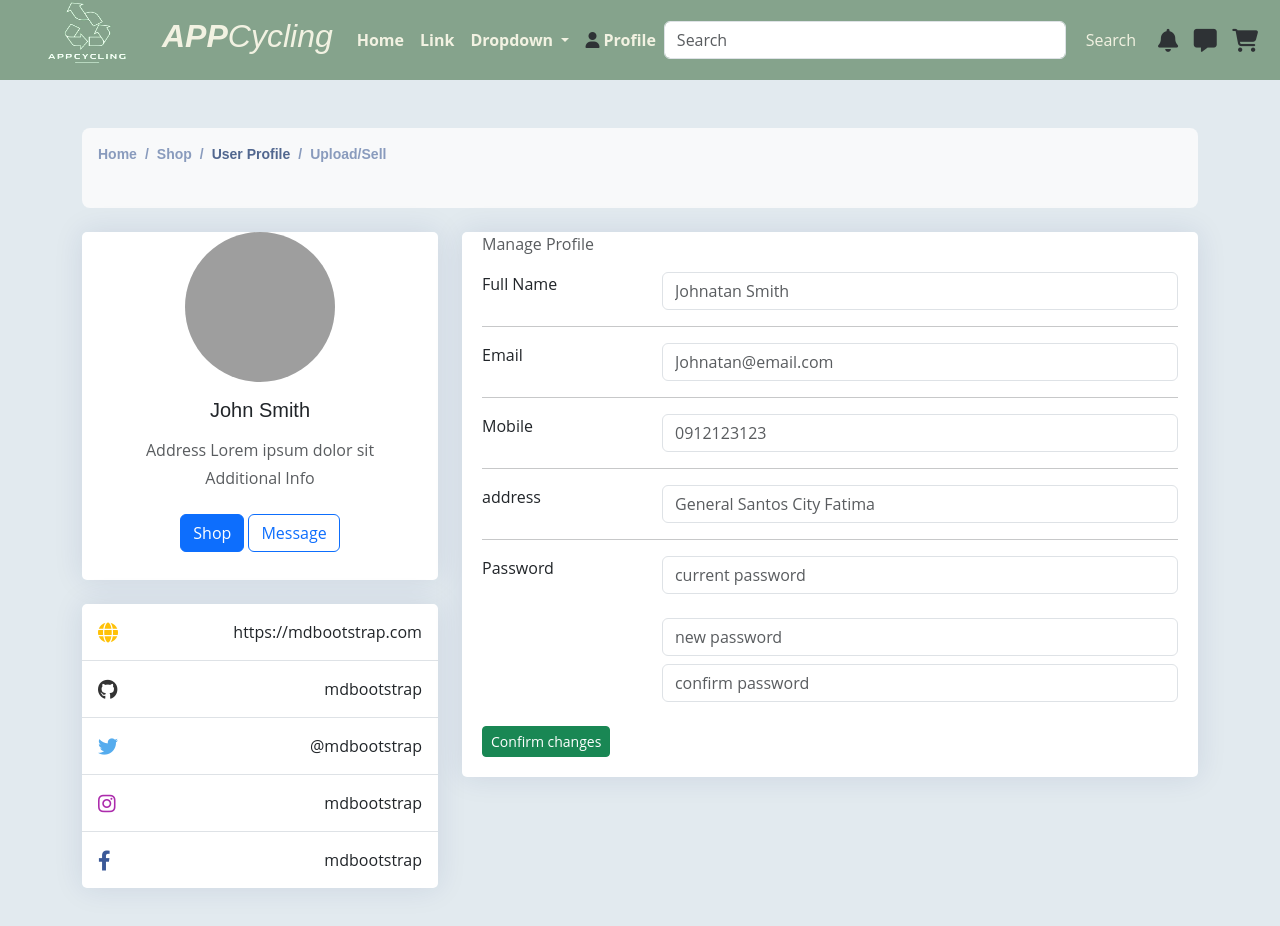
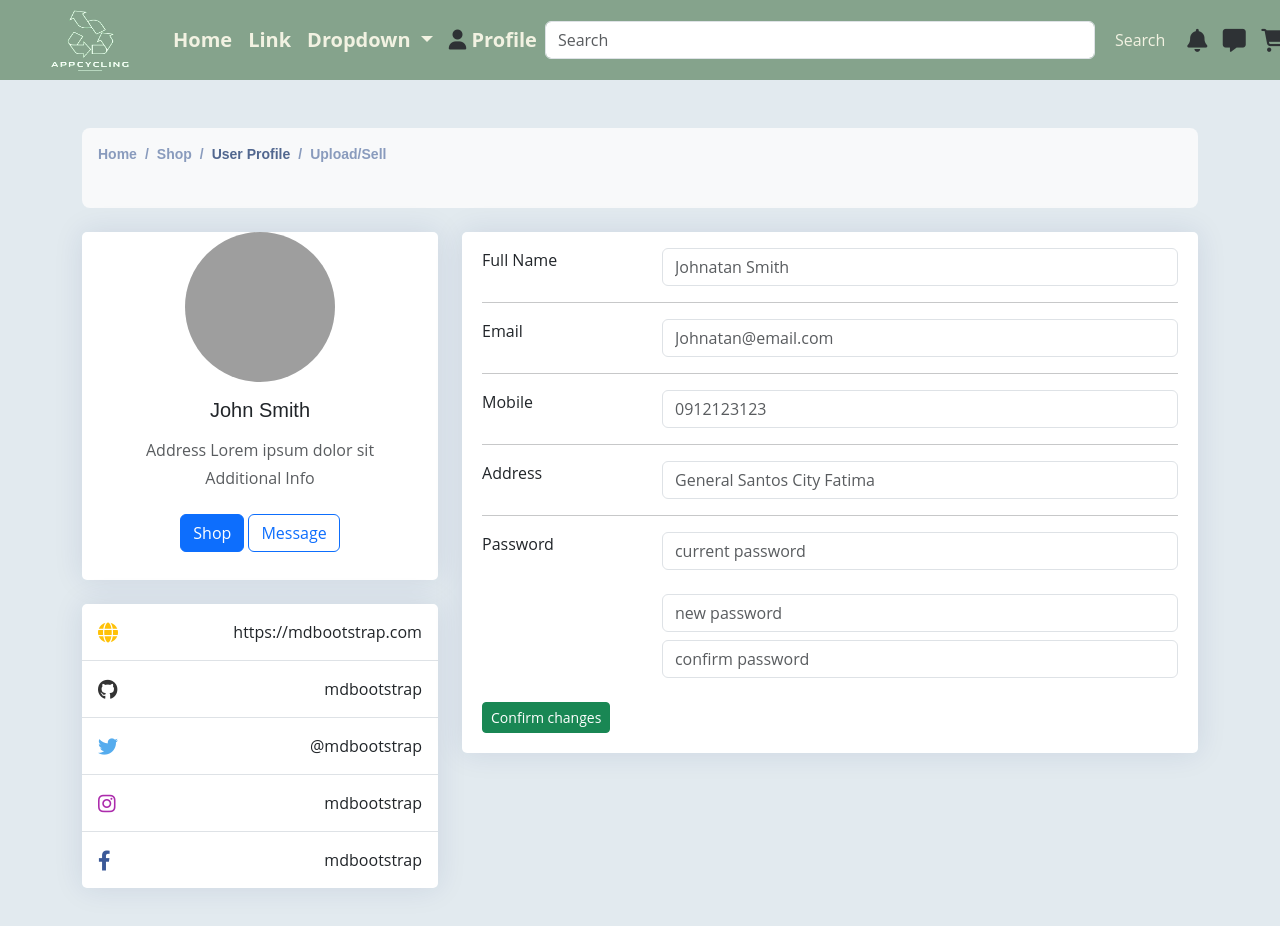
Before and after one commit to ktldsm27/Capstone-1-24-24, a plain HTML site: page CapstoneV4-1/personal_info.html in a window 1280 px wide. Drawn offline with nearby package versions, Linux system fonts and the light colour scheme; grey boxes are pictures that could not be loaded.

Commit message:
recent changes
adjusted margins, removed unnecessary details

```diff
--- a/CapstoneV4-1/personal_info.html
+++ b/CapstoneV4-1/personal_info.html
@@ -27,11 +27,10 @@
 <nav class="navbar navbar-expand-lg">
   <div class="container-fluid z-3 d-flex align-middle justify-content-center" >
       <!-- logo -->
-      <div class=" navbar-brand position absolute " href="#">
-      <!-- logo -->
-      <img class="logo pt-lg-4 pt-md-0" src="logo.png" alt="logo" style="margin-top:-30px;">
-      <h2 class="collapse navbar-collapse" id="navbarSupportedContent"><em><strong>APP</strong></em><em>Cycling</em></h2>
-      </div>
+      <div class="navbar-brand position-absolute" href="#" style="left: 0; margin-left: 15px;">
+        <!-- logo -->
+        <img class="logo pt-lg-4 pt-md-0" src="logo.png" alt="logo" style="margin-top: -15px;">
+
       <button class="navbar-toggler" style="margin-top:-45px;"type="button" data-bs-toggle="collapse" data-bs-target="#navbarSupportedContent" aria-controls="navbarSupportedContent" aria-expanded="false" aria-label="Toggle navigation">
       <span class="navbar-toggler-icon"></span>
       </button>
@@ -65,10 +64,10 @@
           </a>
           </li>
       </ul>
-      <form class=" search_tab" role="search">
-          <input class="form-control me-2" type="search" placeholder="Search" aria-label="Search">
-          <button class="btn btn-outline-success search_btn" type="submit">Search</button>
-      </form>
+      <form class="search_tab" role="search">
+        <input class="form-control me-2" type="search" placeholder="Search" aria-label="Search" style="width: 550px;"> <!-- Adjust width as needed -->
+        <button class="btn btn-outline-success search_btn" type="submit">Search</button>
+    </form>
       <!-- icons -->
       <div class="notifications">
 
@@ -150,7 +149,7 @@
                   <div class="row">
                     <div class="text-muted">
                       <p>
-                        Manage Profile
+
                       </p>
                     </div>
                     <div class="col-sm-3">
@@ -182,7 +181,7 @@
                   <hr>
                   <div class="row">
                     <div class="col-sm-3">
-                      <p class="mb-0">address</p>
+                      <p class="mb-0">Address</p>
                     </div>
                     <div class="col-sm-9">
                       <input type="text" class="form-control" placeholder="General Santos City Fatima">
```
Also changed, not shown: CapstoneV4-1/add_to_cart.html (+2 -2 lines), CapstoneV4-1/index.html (+2 -2 lines), CapstoneV4-1/post-item.html (+2 -2 lines), CapstoneV4-1/tables.data.html (+5 -5 lines).
